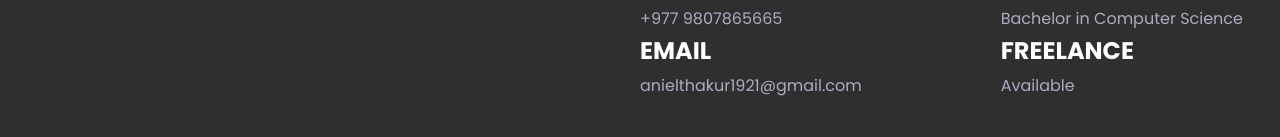
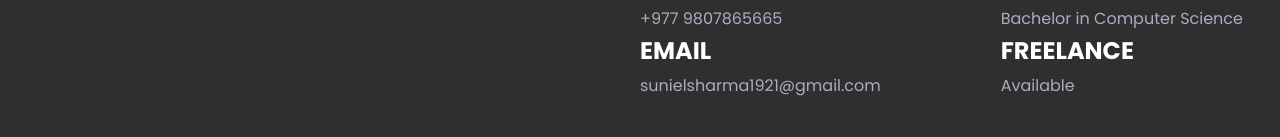
Before and after one commit to Suniel1921/portfolio-frontend, a React (Vite) app: page /about in a window 1280 px wide. Shown: the part 857-994 px from the top of the page. Built offline with nearby package versions, Linux system fonts and the light colour scheme.

Commit message:
emailadded

```diff
--- a/src/components/About.jsx
+++ b/src/components/About.jsx
@@ -36,7 +36,7 @@ const About = () => {
                 <h2>PHONE</h2>
                 <p className='subPara'>+977 9807865665</p>
                 <h2>EMAIL</h2>
-                <p className='subPara'>anielthakur1921@gmail.com</p>
+                <p className='subPara'>sunielsharma1921@gmail.com</p>
               </div>
 
               {/* <div className="btns">
```
